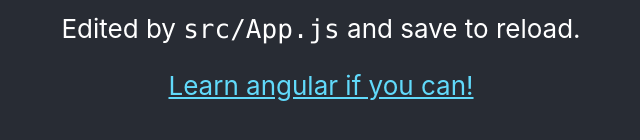
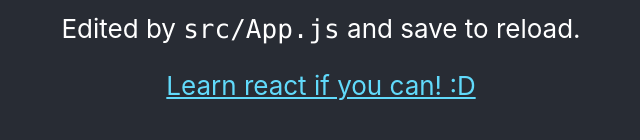
Before and after one commit to dkaleniuk/ci-project, a React (Create React App) app: page / in a window 1280 px wide. Shown: the part 516-656 px from the top of the page, without its empty margins (319-959 px from the left). Built offline with nearby package versions, Linux system fonts and the light colour scheme.

Commit message:
Update App.js

```diff
--- a/src/App.js
+++ b/src/App.js
@@ -16,7 +16,7 @@
           target="_blank"
           rel="noopener noreferrer"
         >
-          Learn angular if you can!
+          Learn react if you can! :D
         </a>
       </header>
     </div>
```
